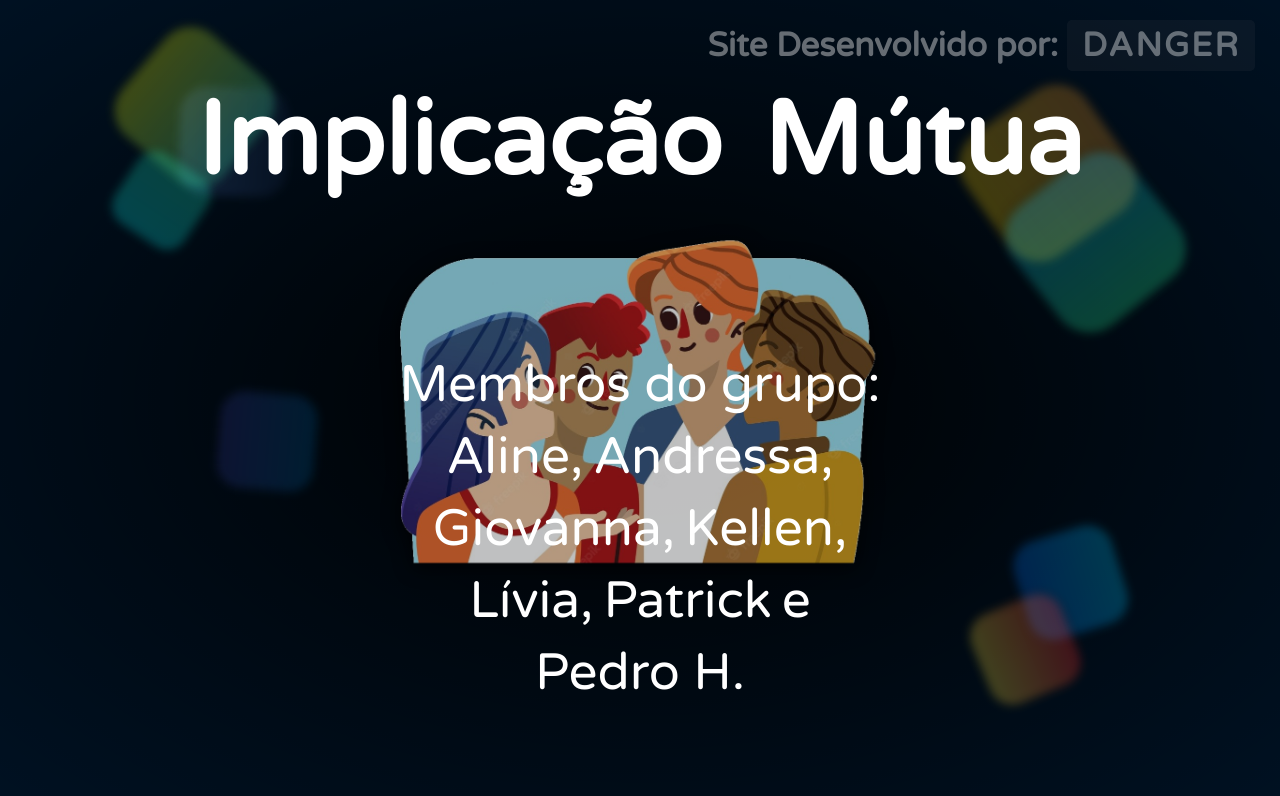
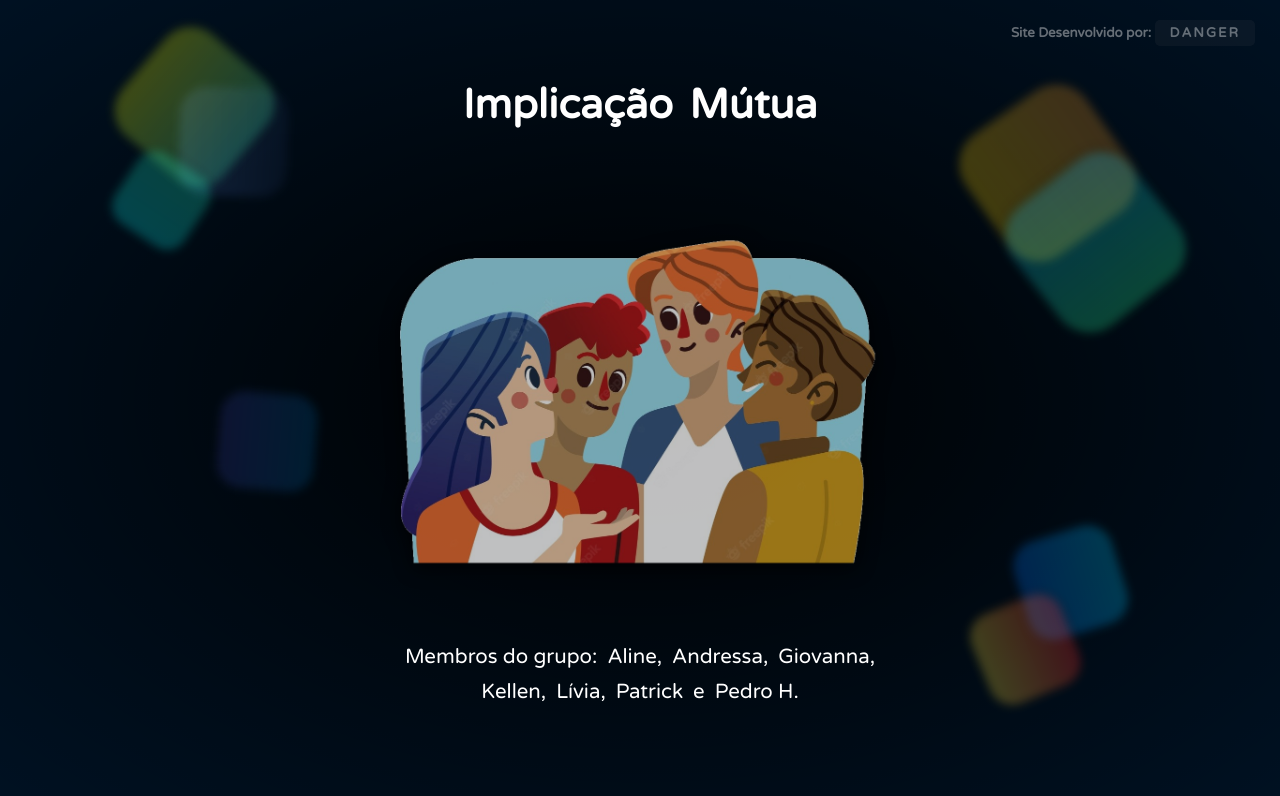
Before and after one commit to dangerprogrammer/slides-implicacao-mutua, a plain HTML site: page Slider do Trabalho de Português/index.html in a window 1280 px wide. Drawn offline with nearby package versions, Linux system fonts and the light colour scheme.

Commit message:
Update style.css

```diff
--- a/Slider do Trabalho de Português/style.css
+++ b/Slider do Trabalho de Português/style.css
@@ -9,7 +9,7 @@ body {
     display: flex;
     align-items: center;
     background-color: #012;
-    font-size: clamp(1rem, 2vw, 3rem);
+    font-size: clamp(.5rem, .8vw, 3rem);
 }
 
 .back-forward-slider {
```
